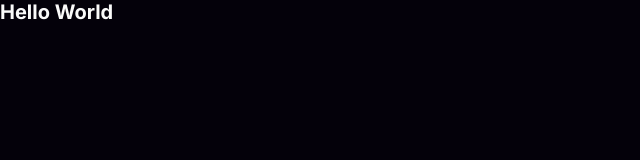
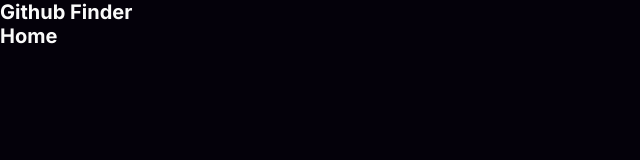
Before and after one commit to aleanrocha/github-finder, a React (Vite) app: page / in a window 1280 px wide. Shown: the top 160 px of the page, without its empty margins (0-640 px from the left). Built offline with nearby package versions, Linux system fonts and the light colour scheme.

Commit message:
configuring routes

```diff
--- /dev/null
+++ b/src/layout/index.tsx
@@ -0,0 +1,10 @@
+import { Outlet } from 'react-router-dom'
+
+export const Layout = () => {
+  return (
+    <>
+      <h1>Github Finder</h1>
+      <Outlet />
+    </>
+  )
+}
--- a/src/main.tsx
+++ b/src/main.tsx
@@ -1,12 +1,27 @@
 import React from 'react'
 import ReactDOM from 'react-dom/client'
+import { createBrowserRouter, RouterProvider } from 'react-router-dom'
 
+import { Layout } from './layout/index.tsx'
 import { Home } from './screens/Home'
 import GlobalStyles from './styles/GlobalStyles.ts'
+
+const router = createBrowserRouter([
+  {
+    path: '/',
+    element: <Layout />,
+    children: [
+      {
+        path: '/',
+        element: <Home />
+      }
+    ]
+  }
+])
 
 ReactDOM.createRoot(document.getElementById('root')!).render(
   <React.StrictMode>
     <GlobalStyles />
-    <Home />
+    <RouterProvider router={router} />
   </React.StrictMode>
 )
--- a/src/screens/Home/index.tsx
+++ b/src/screens/Home/index.tsx
@@ -1,3 +1,3 @@
 export const Home = () => {
-  return <h1>Hello World</h1>
+  return <h1>Home</h1>
 }
```
